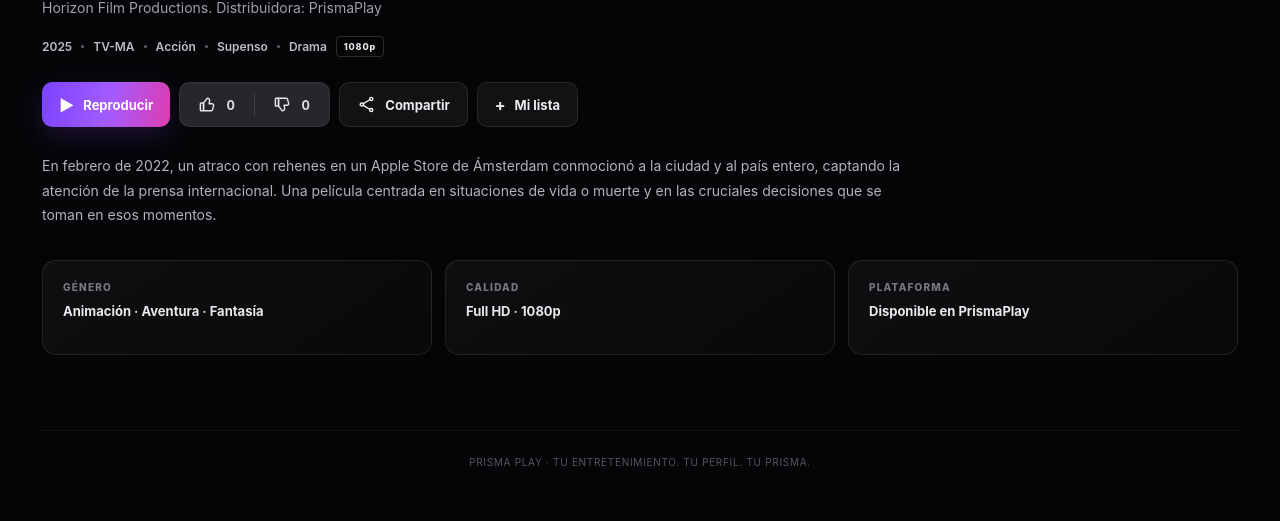
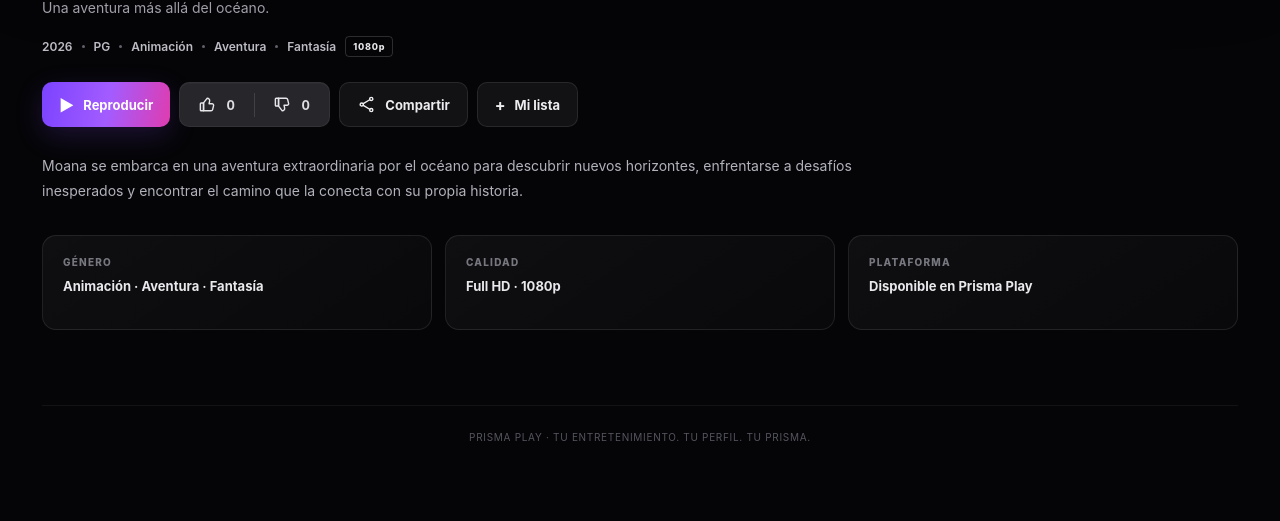
Before and after one commit to haruvxm-ctrl/PrismaPlay, a website: page VoltEdge WEB/rehen.html in a window 1280 px wide. Shown: the part 872-1393 px from the top of the page. Drawn offline with Linux system fonts and the light colour scheme; no server answers.

Commit message:
Add files via upload

```diff
--- a/VoltEdge WEB/rehen.html
+++ b/VoltEdge WEB/rehen.html
@@ -7,7 +7,7 @@
 <meta charset="UTF-8">
 <meta name="viewport" content="width=device-width, initial-scale=1.0">
 
-<title>Rehén | Prisma Play</title>
+<title>Moana | Prisma Play</title>
 
 <style>
 
@@ -1631,41 +1631,41 @@
             <div>
 
                 <h1 class="movie-title">
-                    Rehén
+                    Moana: Un mar de aventuras
                 </h1>
 
                 <p class="movie-subtitle">
-                    Horizon Film Productions. Distribuidora: PrismaPlay
+                    Una aventura más allá del océano.
                 </p>
 
                 <div class="movie-meta">
 
                     <span class="meta-item">
-                        2025
+                        2026
                     </span>
 
                     <span class="meta-separator"></span>
 
                     <span class="meta-item">
-                        TV-MA
+                        PG
                     </span>
 
                     <span class="meta-separator"></span>
 
                     <span class="meta-item">
-                        Acción
+                        Animación
                     </span>
 
                     <span class="meta-separator"></span>
 
                     <span class="meta-item">
-                        Supenso
+                        Aventura
                     </span>
 
                     <span class="meta-separator"></span>
 
                     <span class="meta-item">
-                        Drama
+                        Fantasía
                     </span>
 
                     <span class="quality">
@@ -1856,10 +1856,10 @@
 
         <p class="description">
 
-            En febrero de 2022, un atraco con rehenes en un Apple Store de Ámsterdam
-             conmocionó a la ciudad y al país entero, captando la atención de la prensa internacional.
-             Una película centrada en situaciones de vida o muerte y en las cruciales
-             decisiones que se toman en esos momentos.
+            Moana se embarca en una aventura extraordinaria
+            por el océano para descubrir nuevos horizontes,
+            enfrentarse a desafíos inesperados y encontrar
+            el camino que la conecta con su propia historia.
 
         </p>
 
@@ -1903,7 +1903,7 @@
                 </div>
 
                 <div class="info-value">
-                    Disponible en PrismaPlay
+                    Disponible en Prisma Play
                 </div>
 
             </div>
@@ -1944,7 +1944,7 @@
        JAVASCRIPT
     ========================================================= */
 
-    const MOVIE_ID = "rehen";
+    const MOVIE_ID = "moana";
 
     /*
         Si moana.html se abre directamente con file://,
@@ -2697,10 +2697,10 @@
             const shareData = {
 
                 title:
-                    "Rehén | Prisma Play",
+                    "Moana | Prisma Play",
 
                 text:
-                    "Mira Rehén en Prisma Play",
+                    "Mira Moana en Prisma Play.",
 
                 url:
                     window.location.href
@@ -2970,6 +2970,7 @@
         loadVotes,
         15000
     );
+
 /* =========================================================
    PRISMA PLAY - CLOUDFLARE VIDEO SERVER
 ========================================================= */
@@ -3009,14 +3010,14 @@ async function cargarPelicula() {
         video.load();
 
         console.log(
-            "[PRISMA PLAY] Rehen:",
+            "[PRISMA PLAY] moana:",
             source.src
         );
 
     } catch (error) {
 
         console.error(
-            "[PRISMA PLAY] Error cargando Rehen:",
+            "[PRISMA PLAY] Error cargando moana:",
             error
         );
 
```
